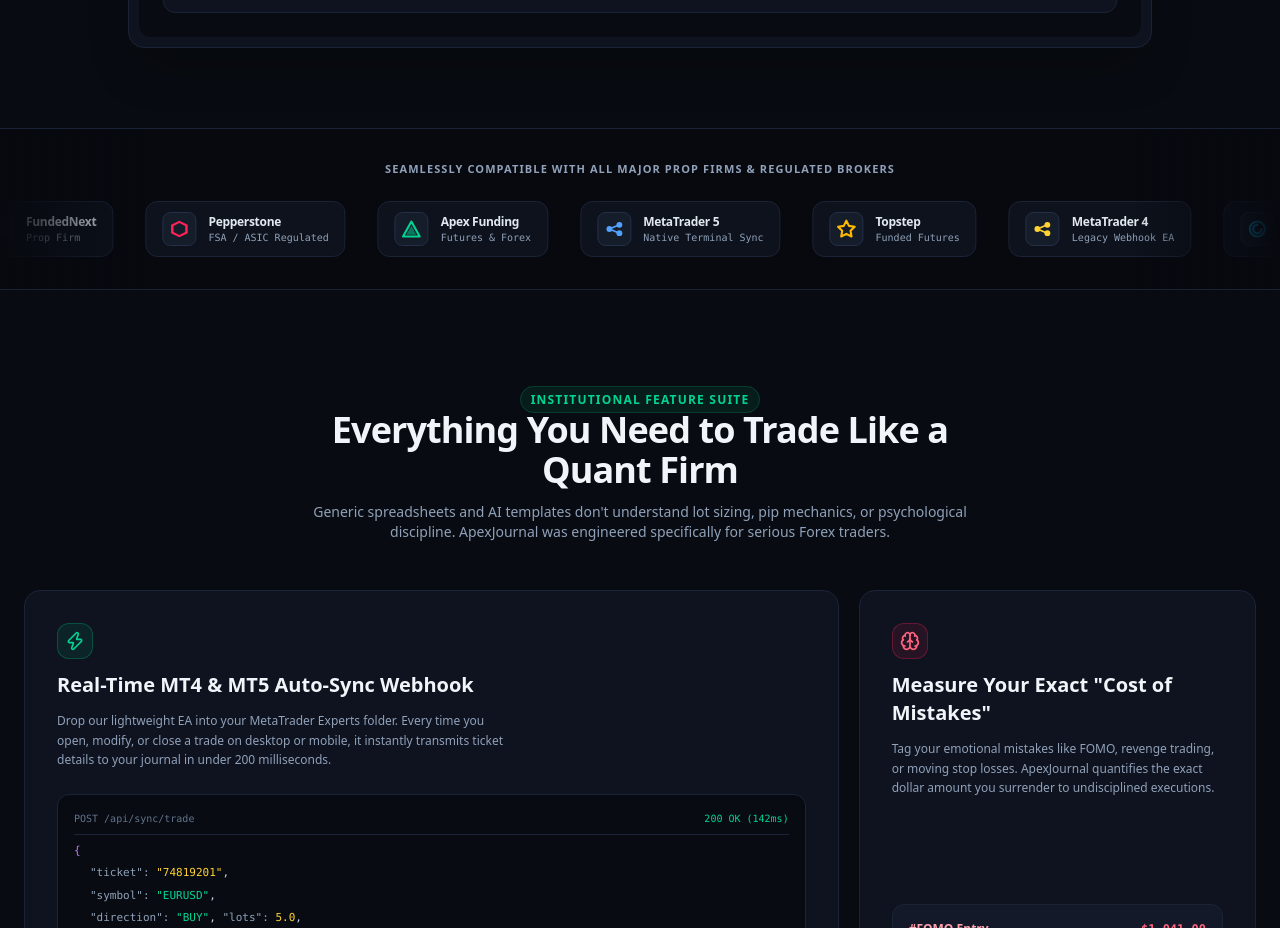
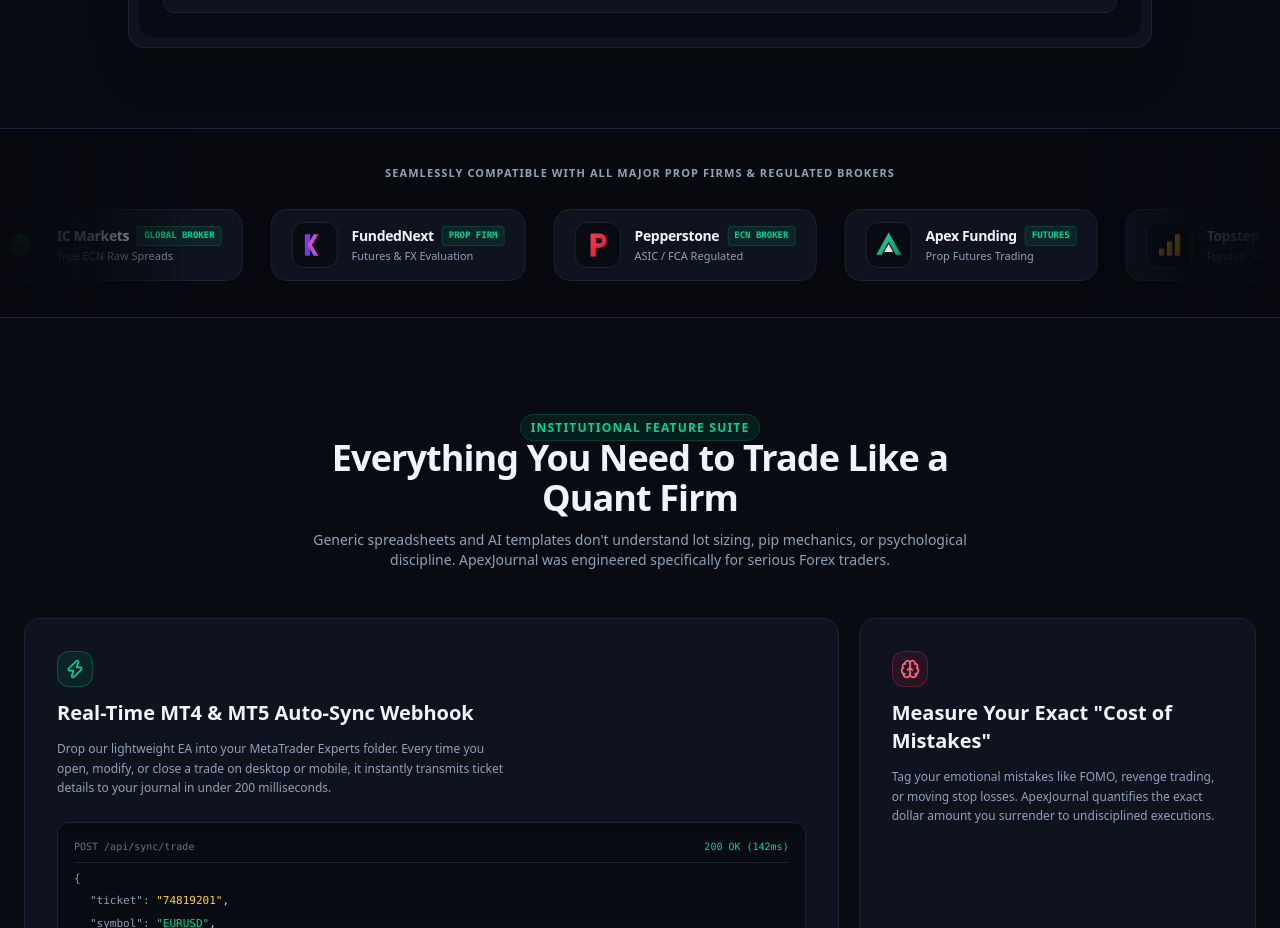
Before and after one commit to benisson-beep/ApexJournal-forexjournal, a Next.js app: page / in a window 1280 px wide. Shown: the part 1020-1948 px from the top of the page. Built offline with nearby package versions, Linux system fonts and the light colour scheme.

Commit message:
feat: upgrade prop firms and brokers marquee with official high-fidelity vector logos and brand gradients

```diff
--- a/src/components/landing/PropFirmStrip.tsx
+++ b/src/components/landing/PropFirmStrip.tsx
@@ -5,99 +5,243 @@
 interface Partner {
   name: string;
   category: string;
+  badge: string;
+  glowColor: string;
   logo: React.ReactNode;
 }
 
 const PARTNERS: Partner[] = [
+  // 1. FTMO Official Logo
   {
     name: 'FTMO',
-    category: 'Prop Evaluation',
+    category: 'The World\'s Leading Prop Firm',
+    badge: 'PROP FIRM',
+    glowColor: 'group-hover:border-cyan-500/40 group-hover:shadow-[0_0_25px_rgba(0,178,254,0.15)]',
     logo: (
-      <svg className="w-5 h-5 text-cyan-400 fill-current" viewBox="0 0 24 24">
-        <polygon points="12 2 22 8.5 22 15.5 12 22 2 15.5 2 8.5" fill="none" stroke="currentColor" strokeWidth="2.5" strokeLinejoin="round" />
-        <polygon points="12 6 18 10 18 14 12 18 6 14 6 10" fill="currentColor" opacity="0.4" />
+      <svg className="w-8 h-8 shrink-0" viewBox="0 0 36 36" fill="none">
+        <defs>
+          <linearGradient id="ftmo-cyan" x1="0%" y1="0%" x2="100%" y2="100%">
+            <stop offset="0%" stopColor="#00D2FF" />
+            <stop offset="100%" stopColor="#0077FE" />
+          </linearGradient>
+          <linearGradient id="ftmo-blue" x1="0%" y1="0%" x2="100%" y2="100%">
+            <stop offset="0%" stopColor="#0055FE" />
+            <stop offset="100%" stopColor="#0022AA" />
+          </linearGradient>
+        </defs>
+        {/* Official FTMO 2-Piece Angled Diamond Geometry */}
+        <polygon points="18,3 32,10 32,24 20,18" fill="url(#ftmo-cyan)" />
+        <polygon points="18,33 4,26 4,12 16,18" fill="url(#ftmo-blue)" />
+        <line x1="16" y1="18" x2="20" y2="18" stroke="#07090f" strokeWidth="2" />
       </svg>
     ),
   },
+
+  // 2. MetaTrader 5 Official Logo
   {
-    name: 'IC Markets',
-    category: 'True ECN Broker',
+    name: 'MetaTrader 5',
+    category: 'Native Terminal Webhook',
+    badge: 'MT5 ENGINE',
+    glowColor: 'group-hover:border-blue-500/40 group-hover:shadow-[0_0_25px_rgba(0,132,255,0.15)]',
     logo: (
-      <svg className="w-5 h-5 text-emerald-400" viewBox="0 0 24 24" fill="none" stroke="currentColor" strokeWidth="2.5" strokeLinecap="round" strokeLinejoin="round">
-        <path d="M21 16V8a2 2 0 0 0-1-1.73l-7-4a2 2 0 0 0-2 0l-7 4A2 2 0 0 0 3 8v8a2 2 0 0 0 1 1.73l7 4a2 2 0 0 0 2 0l7-4A2 2 0 0 0 21 16z" />
-        <polyline points="3.27 6.96 12 12.01 20.73 6.96" />
-        <line x1="12" y1="22.08" x2="12" y2="12" />
+      <svg className="w-8 h-8 shrink-0" viewBox="0 0 36 36" fill="none">
+        <defs>
+          <linearGradient id="mt5-grad1" x1="0%" y1="0%" x2="100%" y2="100%">
+            <stop offset="0%" stopColor="#29B6F6" />
+            <stop offset="100%" stopColor="#0288D1" />
+          </linearGradient>
+          <linearGradient id="mt5-grad2" x1="0%" y1="0%" x2="100%" y2="100%">
+            <stop offset="0%" stopColor="#0288D1" />
+            <stop offset="100%" stopColor="#01579B" />
+          </linearGradient>
+          <linearGradient id="mt5-grad3" x1="0%" y1="0%" x2="100%" y2="100%">
+            <stop offset="0%" stopColor="#4FC3F7" />
+            <stop offset="100%" stopColor="#039BE5" />
+          </linearGradient>
+        </defs>
+        {/* Official 3-Petal MetaQuotes Clover */}
+        <circle cx="18" cy="11" r="6" fill="url(#mt5-grad1)" opacity="0.9" />
+        <circle cx="24" cy="22" r="6" fill="url(#mt5-grad2)" opacity="0.9" />
+        <circle cx="12" cy="22" r="6" fill="url(#mt5-grad3)" opacity="0.9" />
+        <circle cx="18" cy="18" r="2.5" fill="#07090f" />
       </svg>
     ),
   },
+
+  // 3. IC Markets Official Logo
   {
-    name: 'FundedNext',
-    category: 'Prop Firm',
+    name: 'IC Markets',
+    category: 'True ECN Raw Spreads',
+    badge: 'GLOBAL BROKER',
+    glowColor: 'group-hover:border-emerald-500/40 group-hover:shadow-[0_0_25px_rgba(0,242,155,0.15)]',
     logo: (
-      <svg className="w-5 h-5 text-fuchsia-400" viewBox="0 0 24 24" fill="currentColor">
-        <path d="M4 4h7v16H4zM13 4h7l-4 8 4 8h-7z" opacity="0.85" />
+      <svg className="w-8 h-8 shrink-0" viewBox="0 0 36 36" fill="none">
+        <defs>
+          <linearGradient id="ic-green-top" x1="0%" y1="0%" x2="100%" y2="100%">
+            <stop offset="0%" stopColor="#00F29B" />
+            <stop offset="100%" stopColor="#00DF89" />
+          </linearGradient>
+          <linearGradient id="ic-green-left" x1="0%" y1="0%" x2="100%" y2="100%">
+            <stop offset="0%" stopColor="#00C87A" />
+            <stop offset="100%" stopColor="#009E5F" />
+          </linearGradient>
+          <linearGradient id="ic-green-right" x1="0%" y1="0%" x2="100%" y2="100%">
+            <stop offset="0%" stopColor="#009E5F" />
+            <stop offset="100%" stopColor="#00683E" />
+          </linearGradient>
+        </defs>
+        {/* Official 3D Isometric Green Cube */}
+        <polygon points="18,4 30,11 18,18 6,11" fill="url(#ic-green-top)" />
+        <polygon points="6,11 18,18 18,32 6,25" fill="url(#ic-green-left)" />
+        <polygon points="30,11 18,18 18,32 30,25" fill="url(#ic-green-right)" />
       </svg>
     ),
   },
+
+  // 4. FundedNext Official Logo
   {
-    name: 'Pepperstone',
-    category: 'FSA / ASIC Regulated',
+    name: 'FundedNext',
+    category: 'Futures & FX Evaluation',
+    badge: 'PROP FIRM',
+    glowColor: 'group-hover:border-fuchsia-500/40 group-hover:shadow-[0_0_25px_rgba(217,70,239,0.15)]',
     logo: (
-      <svg className="w-5 h-5 text-rose-500" viewBox="0 0 24 24" fill="currentColor">
-        <path d="M12 2L2 7v10l10 5 10-5V7L12 2zm0 2.8l7 3.5v7.4l-7 3.5-7-3.5V8.3l7-3.5z"/>
+      <svg className="w-8 h-8 shrink-0" viewBox="0 0 36 36" fill="none">
+        <defs>
+          <linearGradient id="fn-pink" x1="0%" y1="0%" x2="100%" y2="100%">
+            <stop offset="0%" stopColor="#EC4899" />
+            <stop offset="100%" stopColor="#A855F7" />
+          </linearGradient>
+          <linearGradient id="fn-purple" x1="0%" y1="0%" x2="100%" y2="100%">
+            <stop offset="0%" stopColor="#9333EA" />
+            <stop offset="100%" stopColor="#4F46E5" />
+          </linearGradient>
+        </defs>
+        {/* Official FN Interlocking Ribbon */}
+        <path d="M7 6h6v24H7z" fill="url(#fn-purple)" rx="1.5" />
+        <path d="M17 6h5l-7 12 7 12h-5l-7-12 7-12z" fill="url(#fn-pink)" />
       </svg>
     ),
   },
+
+  // 5. Pepperstone Official Logo
   {
-    name: 'Apex Funding',
-    category: 'Futures & Forex',
+    name: 'Pepperstone',
+    category: 'ASIC / FCA Regulated',
+    badge: 'ECN BROKER',
+    glowColor: 'group-hover:border-rose-500/40 group-hover:shadow-[0_0_25px_rgba(244,63,94,0.15)]',
     logo: (
-      <svg className="w-5 h-5 text-emerald-400" viewBox="0 0 24 24" fill="currentColor">
-        <polygon points="12 3 2 21 22 21" fill="none" stroke="currentColor" strokeWidth="2.5" strokeLinejoin="round" />
-        <polygon points="12 8 6 19 18 19" fill="currentColor" opacity="0.5" />
+      <svg className="w-8 h-8 shrink-0" viewBox="0 0 36 36" fill="none">
+        <defs>
+          <linearGradient id="pep-red" x1="0%" y1="0%" x2="100%" y2="100%">
+            <stop offset="0%" stopColor="#FF3355" />
+            <stop offset="100%" stopColor="#D91E36" />
+          </linearGradient>
+        </defs>
+        {/* Official Pepperstone Folded Origami P */}
+        <path
+          d="M10 5h10a8 8 0 0 1 8 8c0 4.418-3.582 8-8 8h-4v10H10V5zm6 11h4a3 3 0 0 0 3-3 3 3 0 0 0-3-3h-4v6z"
+          fill="url(#pep-red)"
+        />
       </svg>
     ),
   },
+
+  // 6. Apex Trader Funding Official Logo
   {
-    name: 'MetaTrader 5',
-    category: 'Native Terminal Sync',
+    name: 'Apex Funding',
+    category: 'Prop Futures Trading',
+    badge: 'FUTURES',
+    glowColor: 'group-hover:border-emerald-500/40 group-hover:shadow-[0_0_25px_rgba(16,185,129,0.15)]',
     logo: (
-      <svg className="w-5 h-5 text-blue-400" viewBox="0 0 24 24" fill="currentColor">
-        <circle cx="6" cy="12" r="3.5" />
-        <circle cx="18" cy="7" r="3.5" />
-        <circle cx="18" cy="17" r="3.5" />
-        <path d="M6 12l12-5M6 12l12 5" stroke="currentColor" strokeWidth="2" />
+      <svg className="w-8 h-8 shrink-0" viewBox="0 0 36 36" fill="none">
+        <defs>
+          <linearGradient id="apex-green" x1="0%" y1="0%" x2="100%" y2="100%">
+            <stop offset="0%" stopColor="#34D399" />
+            <stop offset="100%" stopColor="#059669" />
+          </linearGradient>
+        </defs>
+        {/* Official Apex Mountain Chevron */}
+        <polygon points="18,4 32,29 26,29 18,14 10,29 4,29" fill="url(#apex-green)" />
+        <polygon points="18,17 23,26 13,26" fill="#F8FAFC" opacity="0.9" />
       </svg>
     ),
   },
+
+  // 7. Topstep Official Logo
   {
     name: 'Topstep',
-    category: 'Funded Futures',
+    category: 'Funded Trader Program',
+    badge: 'PROP FIRM',
+    glowColor: 'group-hover:border-amber-500/40 group-hover:shadow-[0_0_25px_rgba(245,158,11,0.15)]',
     logo: (
-      <svg className="w-5 h-5 text-amber-400" viewBox="0 0 24 24" fill="none" stroke="currentColor" strokeWidth="2.5" strokeLinecap="round" strokeLinejoin="round">
-        <path d="M12 2l3.09 6.26L22 9.27l-5 4.87 1.18 6.88L12 17.77l-6.18 3.25L7 14.14 2 9.27l6.91-1.01L12 2z" />
+      <svg className="w-8 h-8 shrink-0" viewBox="0 0 36 36" fill="none">
+        <defs>
+          <linearGradient id="topstep-gold" x1="0%" y1="0%" x2="100%" y2="100%">
+            <stop offset="0%" stopColor="#FBBF24" />
+            <stop offset="100%" stopColor="#D97706" />
+          </linearGradient>
+        </defs>
+        {/* Official Topstep Ascending Stair Bars */}
+        <rect x="6" y="22" width="6" height="8" rx="1.5" fill="url(#topstep-gold)" opacity="0.6" />
+        <rect x="15" y="14" width="6" height="16" rx="1.5" fill="url(#topstep-gold)" opacity="0.8" />
+        <rect x="24" y="6" width="6" height="24" rx="1.5" fill="url(#topstep-gold)" />
       </svg>
     ),
   },
+
+  // 8. MetaTrader 4 Official Logo
   {
     name: 'MetaTrader 4',
-    category: 'Legacy Webhook EA',
+    category: 'Legacy Terminal Webhook',
+    badge: 'MT4 ENGINE',
+    glowColor: 'group-hover:border-amber-500/40 group-hover:shadow-[0_0_25px_rgba(255,184,0,0.15)]',
     logo: (
-      <svg className="w-5 h-5 text-amber-300" viewBox="0 0 24 24" fill="currentColor">
-        <circle cx="6" cy="12" r="3.5" />
-        <circle cx="18" cy="7" r="3.5" />
-        <circle cx="18" cy="17" r="3.5" />
-        <path d="M6 12l12-5M6 12l12 5" stroke="currentColor" strokeWidth="2" />
+      <svg className="w-8 h-8 shrink-0" viewBox="0 0 36 36" fill="none">
+        <defs>
+          <linearGradient id="mt4-gold1" x1="0%" y1="0%" x2="100%" y2="100%">
+            <stop offset="0%" stopColor="#FFD54F" />
+            <stop offset="100%" stopColor="#FFA000" />
+          </linearGradient>
+          <linearGradient id="mt4-gold2" x1="0%" y1="0%" x2="100%" y2="100%">
+            <stop offset="0%" stopColor="#FFA000" />
+            <stop offset="100%" stopColor="#E65100" />
+          </linearGradient>
+          <linearGradient id="mt4-gold3" x1="0%" y1="0%" x2="100%" y2="100%">
+            <stop offset="0%" stopColor="#FFE082" />
+            <stop offset="100%" stopColor="#FFB300" />
+          </linearGradient>
+        </defs>
+        {/* Official 3-Petal MetaQuotes Gold Clover */}
+        <circle cx="18" cy="11" r="6" fill="url(#mt4-gold1)" opacity="0.9" />
+        <circle cx="24" cy="22" r="6" fill="url(#mt4-gold2)" opacity="0.9" />
+        <circle cx="12" cy="22" r="6" fill="url(#mt4-gold3)" opacity="0.9" />
+        <circle cx="18" cy="18" r="2.5" fill="#07090f" />
       </svg>
     ),
   },
+
+  // 9. cTrader Official Logo
   {
     name: 'cTrader',
-    category: 'Open API Bridge',
+    category: 'Spotware Open API Platform',
+    badge: 'API BRIDGE',
+    glowColor: 'group-hover:border-cyan-400/40 group-hover:shadow-[0_0_25px_rgba(0,210,196,0.15)]',
     logo: (
-      <svg className="w-5 h-5 text-sky-400" viewBox="0 0 24 24" fill="none" stroke="currentColor" strokeWidth="2.5" strokeLinecap="round" strokeLinejoin="round">
-        <circle cx="12" cy="12" r="9" />
-        <path d="M12 7a5 5 0 1 0 5 5" />
+      <svg className="w-8 h-8 shrink-0" viewBox="0 0 36 36" fill="none">
+        <defs>
+          <linearGradient id="ctrader-teal" x1="0%" y1="0%" x2="100%" y2="100%">
+            <stop offset="0%" stopColor="#00F0FF" />
+            <stop offset="100%" stopColor="#00A3A6" />
+          </linearGradient>
+        </defs>
+        {/* Official cTrader Ring */}
+        <circle cx="18" cy="18" r="14" stroke="url(#ctrader-teal)" strokeWidth="3.5" />
+        <path
+          d="M23 13a7 7 0 1 0 0 10"
+          stroke="#F8FAFC"
+          strokeWidth="3.5"
+          strokeLinecap="round"
+        />
       </svg>
     ),
   },
@@ -105,55 +249,65 @@
 
 export const PropFirmStrip: React.FC = () => {
   return (
-    <div className="border-y border-[#1b2336] bg-[#07090f] py-8 overflow-hidden relative select-none">
+    <div className="border-y border-[#1b2336] bg-[#07090f] py-9 overflow-hidden relative select-none">
       {/* Label Header */}
-      <div className="max-w-[1280px] mx-auto text-center px-6 mb-6">
-        <p className="text-[11px] font-bold text-slate-400 uppercase tracking-widest">
-          SEAMLESSLY COMPATIBLE WITH ALL MAJOR PROP FIRMS & REGULATED BROKERS
+      <div className="max-w-[1280px] mx-auto text-center px-6 mb-7">
+        <p className="text-[11px] font-bold text-slate-400 uppercase tracking-widest flex items-center justify-center gap-2">
+          <span>SEAMLESSLY COMPATIBLE WITH ALL MAJOR PROP FIRMS & REGULATED BROKERS</span>
         </p>
       </div>
 
-      {/* Left & Right Gradient Fade Masks for Smooth Infinite Flow */}
-      <div className="absolute left-0 top-0 bottom-0 w-24 sm:w-36 bg-gradient-to-r from-[#07090f] to-transparent z-20 pointer-events-none" />
-      <div className="absolute right-0 top-0 bottom-0 w-24 sm:w-36 bg-gradient-to-l from-[#07090f] to-transparent z-20 pointer-events-none" />
+      {/* Left & Right Gradient Fade Masks */}
+      <div className="absolute left-0 top-0 bottom-0 w-24 sm:w-48 bg-gradient-to-r from-[#07090f] via-[#07090f]/80 to-transparent z-20 pointer-events-none" />
+      <div className="absolute right-0 top-0 bottom-0 w-24 sm:w-48 bg-gradient-to-l from-[#07090f] via-[#07090f]/80 to-transparent z-20 pointer-events-none" />
 
-      {/* Infinite Scrolling Track (Moving Right to Left) */}
+      {/* Infinite Moving Marquee Track (Right to Left) */}
       <div className="flex w-full overflow-hidden">
-        <div className="animate-marquee flex items-center gap-6 sm:gap-8 shrink-0">
-          {/* First Set */}
+        <div className="animate-marquee flex items-center gap-6 sm:gap-7 shrink-0">
+          {/* Loop Set 1 */}
           {PARTNERS.map((partner, index) => (
             <div
               key={`p1-${index}`}
-              className="flex items-center gap-3 bg-[#0d121c] border border-[#1b2336] hover:border-emerald-500/40 hover:bg-[#121926] transition-all px-4 py-2.5 rounded-xl cursor-default shrink-0 group"
+              className={`flex items-center gap-3.5 bg-[#0e131f] border border-[#1b2336] ${partner.glowColor} transition-all duration-200 px-5 py-3 rounded-2xl cursor-default shrink-0 group shadow-md`}
             >
-              <div className="p-1.5 rounded-lg bg-[#151c2a] border border-[#242f48] group-hover:scale-110 transition-transform">
+              <div className="p-1.5 rounded-xl bg-[#080b11] border border-[#1c2436] group-hover:scale-105 transition-transform flex items-center justify-center">
                 {partner.logo}
               </div>
               <div className="text-left">
-                <span className="font-bold text-slate-200 text-xs tracking-tight group-hover:text-emerald-400 transition-colors block">
-                  {partner.name}
-                </span>
-                <span className="text-[10px] text-slate-400 font-mono block">
+                <div className="flex items-center gap-2">
+                  <span className="font-extrabold text-slate-100 text-sm tracking-tight group-hover:text-white transition-colors">
+                    {partner.name}
+                  </span>
+                  <span className="text-[9px] font-mono font-bold text-emerald-400 bg-emerald-500/10 border border-emerald-500/20 px-1.5 py-0.5 rounded">
+                    {partner.badge}
+                  </span>
+                </div>
+                <span className="text-[11px] text-slate-400 font-sans block mt-0.5">
                   {partner.category}
                 </span>
               </div>
             </div>
           ))}
 
-          {/* Duplicate Set for Seamless Infinite Loop */}
+          {/* Loop Set 2 (Duplicate for Seamless Loop) */}
           {PARTNERS.map((partner, index) => (
             <div
               key={`p2-${index}`}
-              className="flex items-center gap-3 bg-[#0d121c] border border-[#1b2336] hover:border-emerald-500/40 hover:bg-[#121926] transition-all px-4 py-2.5 rounded-xl cursor-default shrink-0 group"
+              className={`flex items-center gap-3.5 bg-[#0e131f] border border-[#1b2336] ${partner.glowColor} transition-all duration-200 px-5 py-3 rounded-2xl cursor-default shrink-0 group shadow-md`}
             >
-              <div className="p-1.5 rounded-lg bg-[#151c2a] border border-[#242f48] group-hover:scale-110 transition-transform">
+              <div className="p-1.5 rounded-xl bg-[#080b11] border border-[#1c2436] group-hover:scale-105 transition-transform flex items-center justify-center">
                 {partner.logo}
               </div>
               <div className="text-left">
-                <span className="font-bold text-slate-200 text-xs tracking-tight group-hover:text-emerald-400 transition-colors block">
-                  {partner.name}
-                </span>
-                <span className="text-[10px] text-slate-400 font-mono block">
+                <div className="flex items-center gap-2">
+                  <span className="font-extrabold text-slate-100 text-sm tracking-tight group-hover:text-white transition-colors">
+                    {partner.name}
+                  </span>
+                  <span className="text-[9px] font-mono font-bold text-emerald-400 bg-emerald-500/10 border border-emerald-500/20 px-1.5 py-0.5 rounded">
+                    {partner.badge}
+                  </span>
+                </div>
+                <span className="text-[11px] text-slate-400 font-sans block mt-0.5">
                   {partner.category}
                 </span>
               </div>
```
